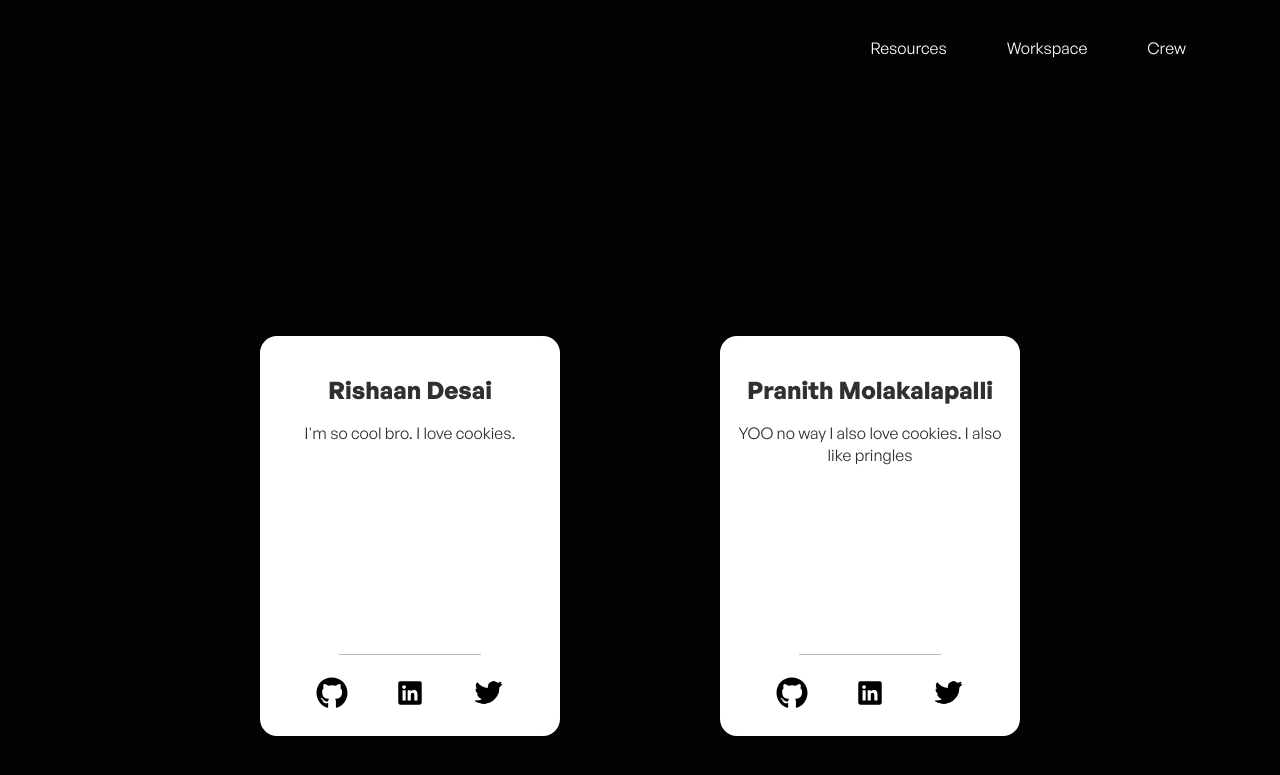
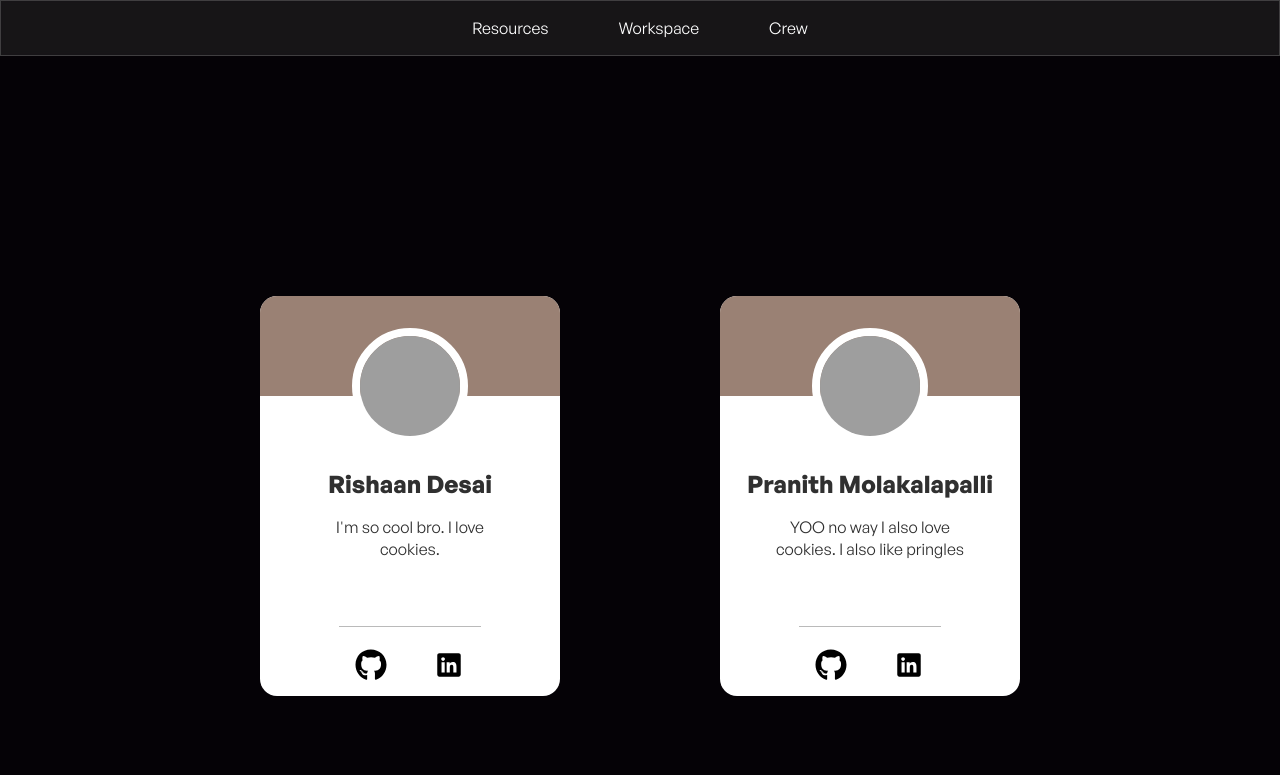
Before and after one commit to PranTanTheMan/Studie, a Flask app: page /crew in a window 1280 px wide. Shown: the top 775 px of the page. Run offline with Flask 2, Linux system fonts and the light colour scheme; some libraries are stand-ins or nearby versions; grey boxes are pictures that could not be loaded.

Commit message:
Finished About us page, and centered navbar

```diff
--- a/static/css/crew.css
+++ b/static/css/crew.css
@@ -30,7 +30,8 @@
 
 .author-description {
   color: var(--secondary-darker);
-  height: 120px;
+  width: 200px;
+  height: 30px;
 }
 
 div.card {
@@ -47,7 +48,7 @@
   align-items: center;
   padding: 1rem;
   text-align: center;
-  margin-bottom: 5rem;
+  margin-bottom: 3rem;
 }
 
 div.social-link {
@@ -58,7 +59,6 @@
   margin: 0;
   width: 48px;
   height: 48px;
-
   margin: 1rem 5%;
 }
 
@@ -90,3 +90,23 @@
   border: 1px solid var(--tertiary-darker);
   transition: all 1s ease-in-out;
 }
+
+.profile-image {
+  width: 100px;
+  height: 100px;
+  border-radius: 50%;
+
+  margin-bottom: 1rem;
+  margin: 2rem 5%;
+  border: 8px solid var(--basic-color);
+}
+
+.image-wrapper {
+  display: flex;
+  justify-content: center;
+  background-color: var(--tertiary-color);
+  border-top-left-radius: 17px;
+  border-top-right-radius: 17px;
+  height: 100px;
+  margin-bottom: 3.5rem;
+}
--- a/static/css/global.css
+++ b/static/css/global.css
@@ -5,6 +5,7 @@
   --tertiary-color: #9a8174;
   --tertiary-darker: #967563;
   --basic-color: #ffffff;
+  --secondary-lighter: #3b3b3b59;
 }
 
 @font-face {
@@ -35,12 +36,12 @@
 
 li {
   display: inline-block;
-  padding: 0 20px;
+  margin: 0 30px;
 }
 
 li a {
   display: block;
-  padding: 10px;
+  padding: 5px;
   color: var(--basic-color);
   text-decoration: none;
   transition: 500ms;
@@ -76,8 +77,9 @@
   list-style: none;
   display: flex;
   flex-direction: row;
-  justify-content: flex-end;
+  justify-content: center;
   padding: 0.7rem 5%;
+  margin: 0;
 }
 
 /*  */
@@ -95,3 +97,11 @@
   width: 100%;
   height: 100%;
 }
+
+header {
+  background: var(--secondary-lighter);
+
+  backdrop-filter: blur(4px);
+  -webkit-backdrop-filter: blur(4px);
+  border: 1px solid rgba(255, 255, 255, 0.18);
+}
--- a/static/js/global.js
+++ b/static/js/global.js
@@ -1,12 +1,12 @@
-class Navbar extends HTMLElement{
-    constructor(){
-      super();
-    }
-    connectedCallback(){
-      this.innerHTML = `
-      <link rel="stylesheet" href="/static/css/global.css" />
-      <link rel="stylesheet" href="https://unpkg.com/aos@next/dist/aos.css" />
-      <header>
+class Navbar extends HTMLElement {
+  constructor() {
+    super();
+  }
+  connectedCallback() {
+    this.innerHTML = `
+      <header data-aos="fade-down"
+      data-aos-duration="1000"
+      data-aos-delay="0">
       <nav>
         <ul class="list">
           <li>
@@ -15,7 +15,7 @@
               href="/resources"
               data-aos="fade-up"
               data-aos-duration="1000"
-              data-aos-delay="100"
+              data-aos-delay="200"
               >Resources</a
             >
           </li>
@@ -25,7 +25,7 @@
               href="/workspace"
               data-aos="fade-up"
               data-aos-duration="1000"
-              data-aos-delay="200"
+              data-aos-delay="300"
               >Workspace</a
             >
           </li>
@@ -35,15 +35,15 @@
               href="/crew"
               data-aos="fade-up"
               data-aos-duration="1000"
-              data-aos-delay="350"
+              data-aos-delay="450"
               >Crew</a
             >
           </li>
         </ul>
       </nav>
     </header>
-      `
-    }
+      `;
   }
+}
 
-customElements.define('navbar-header', Navbar);
+customElements.define("navbar-header", Navbar);
--- a/templates/crew.html
+++ b/templates/crew.html
@@ -6,49 +6,28 @@
     <meta name="viewport" content="width=device-width, initial-scale=1.0" />
     <link rel="stylesheet" href="/static/css/global.css" />
     <link rel="stylesheet" href="/static/css/crew.css" />
+    <link rel="stylesheet" href="https://unpkg.com/aos@next/dist/aos.css" />
     <title>Name | Crew</title>
   </head>
   <body>
-    <header>
-      <nav>
-        <ul class="list">
-          <li>
-            <a
-              class="underline"
-              href="/resources"
-              data-aos="fade-up"
-              data-aos-duration="1000"
-              data-aos-delay="100"
-              >Resources</a
-            >
-          </li>
-          <li>
-            <a
-              class="underline"
-              href="/workspace"
-              data-aos="fade-up"
-              data-aos-duration="1000"
-              data-aos-delay="200"
-              >Workspace</a
-            >
-          </li>
-          <li>
-            <a
-              class="underline"
-              href="/crew"
-              data-aos="fade-up"
-              data-aos-duration="1000"
-              data-aos-delay="350"
-              >Crew</a
-            >
-          </li>
-        </ul>
-      </nav>
-    </header>
+    <navbar-header></navbar-header>
     <div class="container">
       <div class="wrapper">
-        <div class="card" style="margin-right: 10rem">
-          <div class="image-wrapper"><img src="" alt="" /></div>
+        <div
+          class="card"
+          data-aos="fade-down"
+          data-aos-duration="900"
+          data-aos-delay="1400"
+          data-aos-easing="ease-in-sine"
+          style="margin-right: 10rem"
+        >
+          <div class="image-wrapper">
+            <img
+              class="profile-image"
+              src="https://media.discordapp.net/attachments/987164989519454288/1004121820783456326/rishaan.jpg"
+              alt="Rishaan-Desai-pfp"
+            />
+          </div>
           <div class="text-wrapper">
             <h2 class="author">Rishaan Desai</h2>
             <p class="author-description">I'm so cool bro. I love cookies.</p>
@@ -73,20 +52,22 @@
                 />
               </a>
             </div>
-            <div class="social-link">
-              <a href="">
-                <img
-                  id="twitter-icon"
-                  class="social"
-                  src="/static/svg/icons8-twitter-48.png"
-                  alt=""
-                />
-              </a>
-            </div>
           </div>
         </div>
-        <div class="card">
-          <div class="image-wrapper"><img src="" alt="" /></div>
+        <div
+          class="card"
+          data-aos="fade-up"
+          data-aos-duration="900"
+          data-aos-delay="1400"
+          data-aos-easing="ease-in-sine"
+        >
+          <div class="image-wrapper">
+            <img
+              class="profile-image"
+              src="https://media.discordapp.net/attachments/987164989519454288/1004133218456440932/14f6944b242eef8884e860f46c01a291.jpg"
+              alt="Pranith-pfp"
+            />
+          </div>
           <div class="text-wrapper">
             <h2 class="author">Pranith Molakalapalli</h2>
             <p class="author-description">
@@ -113,7 +94,7 @@
                 />
               </a>
             </div>
-            <div class="social-link">
+            <!-- <div class="social-link">
               <a href="">
                 <img
                   id="twitter-icon"
@@ -122,7 +103,7 @@
                   alt=""
                 />
               </a>
-            </div>
+            </div> -->
           </div>
         </div>
       </div>
@@ -131,5 +112,10 @@
       src="https://kit.fontawesome.com/cf0be82f32.js"
       crossorigin="anonymous"
     ></script>
+    <script src="/static/js/global.js"></script>
+    <script src="https://unpkg.com/aos@next/dist/aos.js"></script>
+    <script>
+      AOS.init();
+    </script>
   </body>
 </html>
```
